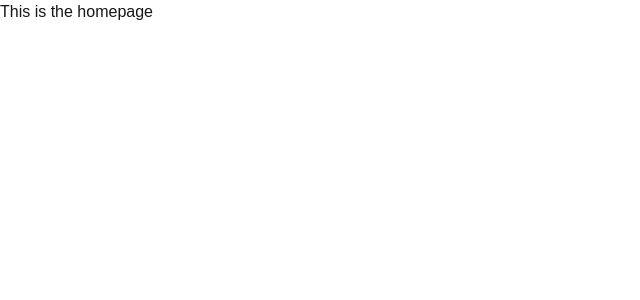
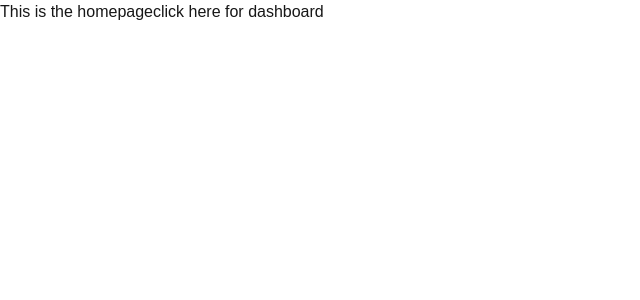
Before and after one commit to clifforddonk/blogsite_frontend, a Next.js app: page /home in a window 1280 px wide. Shown: the top 300 px of the page, without its empty margins (0-640 px from the left). Built offline with nearby package versions, Linux system fonts and the light colour scheme.

Commit message:
new changes

```diff
--- a/app/home/page.jsx
+++ b/app/home/page.jsx
@@ -1,7 +1,15 @@
+import Link from "next/link";
 import React from "react";
 
 const page = () => {
-  return <div>This is the homepage</div>;
+  return (
+    <div>
+      This is the homepage
+      <Link href="/user/dashboard">
+        <button>click here for dashboard</button>
+      </Link>
+    </div>
+  );
 };
 
 export default page;
```
